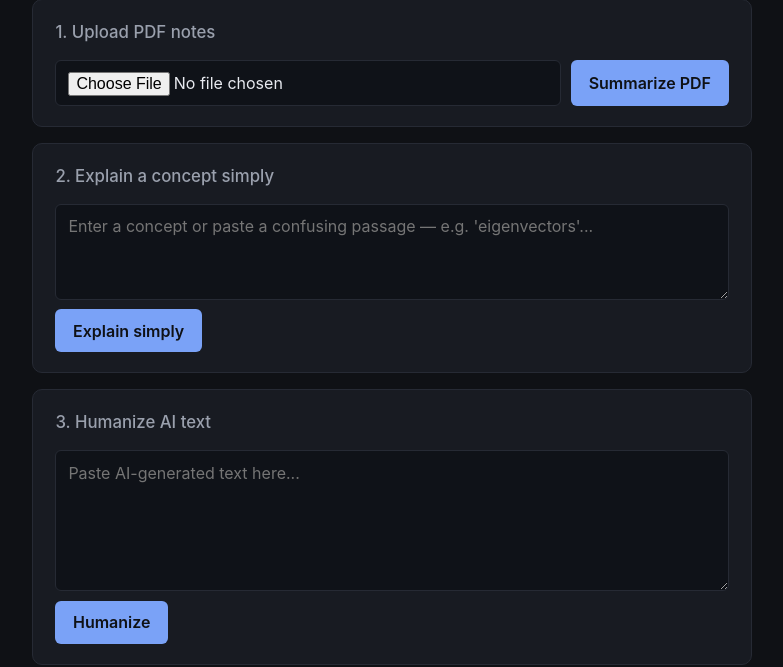
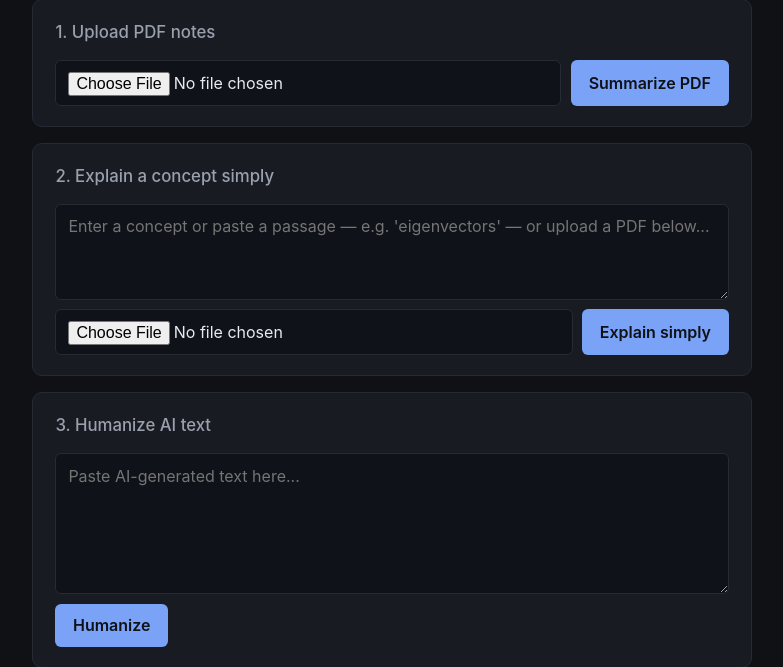
Before and after one commit to fmehdiyeva/student-summary-app, a Flask app: page / in a window 1280 px wide. Shown: the part 287-954 px from the top of the page, without its empty margins (248-1031 px from the left). Run offline with Flask 3, Linux system fonts and the light colour scheme.

Commit message:
Explain: accept PDF upload in addition to typed text

```diff
--- a/app.py
+++ b/app.py
@@ -9,6 +9,7 @@ from werkzeug.utils import secure_filename
 
 from summarizer import (
     explain_concept,
+    explain_from_pdf,
     humanize_text,
     summarize_pdf,
     summarize_youtube,
@@ -91,11 +92,21 @@ def handle_youtube():
 @app.post("/explain")
 @limiter.limit("5 per minute")
 def handle_explain():
+    language = request.form.get("language", "").strip() or "English"
+
+    file = request.files.get("file")
+    if file and file.filename:
+        try:
+            path = _save_upload(file, ALLOWED_PDF)
+        except ValueError as e:
+            return jsonify(error=str(e)), 400
+        result = explain_from_pdf(path, language=language)
+        return jsonify(result=result, source=path.name)
+
     data = request.get_json(silent=True) or request.form
     text = (data.get("text") or "").strip()
-    language = (data.get("language") or "").strip() or "English"
     if not text:
-        return jsonify(error="Enter a concept or paste some text first."), 400
+        return jsonify(error="Enter a concept, paste text, or choose a PDF first."), 400
     result = explain_concept(text, language=language)
     return jsonify(result=result)
 
--- a/summarizer.py
+++ b/summarizer.py
@@ -75,6 +75,22 @@ def summarize_pdf(path: Path, language: str = "English") -> str:
         return "No extractable text was found in the PDF — it may be a scanned image. Try an OCR step before summarizing."
 
     return _summarize_text(text, kind="pdf", language=language)
+
+
+def explain_from_pdf(path: Path, language: str = "English") -> str:
+    try:
+        text = _extract_pdf_text(path)
+    except ValueError as e:
+        return str(e)
+    except PdfReadError as e:
+        return f"Could not read PDF: {e}"
+    except FileNotFoundError:
+        return "PDF file was not found on disk."
+
+    if not text.strip():
+        return "No extractable text was found in the PDF — it may be a scanned image. Try an OCR step first."
+
+    return explain_concept(text, language=language)
 
 
 def summarize_youtube(url: str, language: str = "English") -> str:
--- a/templates/index.html
+++ b/templates/index.html
@@ -63,7 +63,8 @@
         <section class="card">
             <h2>2. Explain a concept simply</h2>
             <form id="explain-form" class="upload-form">
-                <textarea name="text" rows="3" placeholder="Enter a concept or paste a confusing passage — e.g. 'eigenvectors'..." required></textarea>
+                <textarea name="text" rows="3" placeholder="Enter a concept or paste a passage — e.g. 'eigenvectors' — or upload a PDF below..."></textarea>
+                <input type="file" name="file" accept="application/pdf">
                 <button type="submit">Explain simply</button>
             </form>
         </section>
@@ -125,21 +126,20 @@
 
         document.getElementById("explain-form").addEventListener("submit", async (e) => {
             e.preventDefault();
-            const text = e.target.elements["text"].value.trim();
-            if (!text) {
-                setStatus("Enter a concept or paste some text first.", true);
+            const fd = new FormData(e.target);
+            fd.append("language", languageInput.value);
+            const text = (fd.get("text") || "").trim();
+            const file = fd.get("file");
+            if (!text && (!file || !file.name)) {
+                setStatus("Enter a concept, paste text, or choose a PDF first.", true);
                 return;
             }
             setStatus("Working… this can take 20–40 seconds on the free model.");
             output.textContent = "";
             try {
-                const res = await fetch("/explain", {
-                    method: "POST",
-                    headers: { "Content-Type": "application/json" },
-                    body: JSON.stringify({ text, language: languageInput.value }),
-                });
+                const res = await fetch("/explain", { method: "POST", body: fd });
                 const data = await readResult(res);
-                setStatus("Done");
+                setStatus(data.source ? `Done · source: ${data.source}` : "Done");
                 output.textContent = data.result;
             } catch (err) {
                 setStatus(err.message, true);
```
